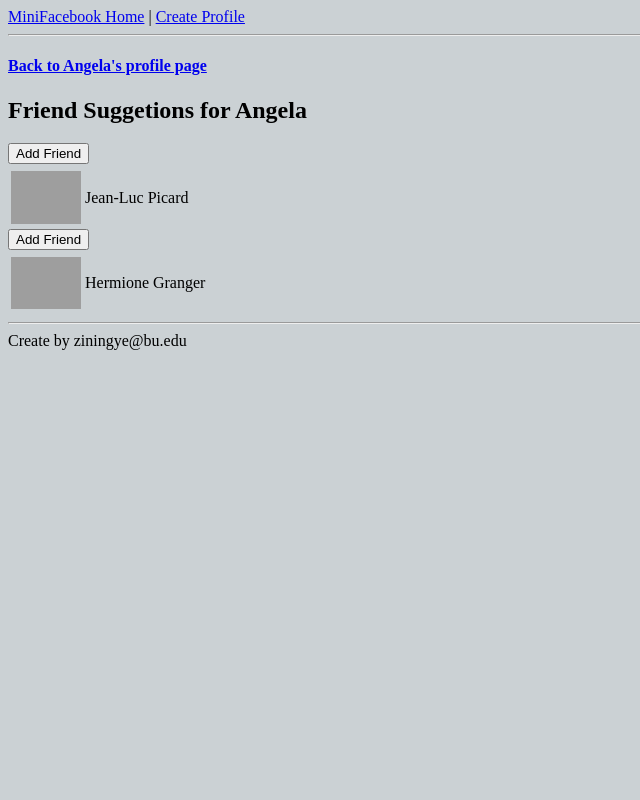
After one commit to ZYY3902/CS108, a Django app: page /mini_fb/profile/2/show_possible_friends in a window 1280 px wide. The commit adds this page. Shown: the whole page, without its empty margins (0-640 px from the left). Run offline with Django 3.2, Linux system fonts and the light colour scheme; data comes from the database, SQL or seed files in the repository; both versions use the stored data as it was after the commit; grey boxes are pictures that could not be loaded.

Commit message:
created Friend Suggestions; created add_friend()

```diff
--- a/mini_fb/models.py
+++ b/mini_fb/models.py
@@ -1,3 +1,4 @@
+from django.core.checks import messages
 from django.db import models
 from django.urls import reverse
 
@@ -34,6 +35,21 @@ class Profile(models.Model):
 
         return Profile.objects.filter(friends=self)
 
+    def get_news_feed(self):
+        '''return news feed items of the selected profile'''
+
+        news = StatusMessage.objects.filter(profile__in=self.get_friends()).order_by("-timestamp")
+        return news
+
+    def get_friend_suggestions(self):
+
+        friend_suggestions = Profile.objects.exclude(id=self.pk)
+
+        friend = self.get_friends()
+        possible_friends = friend_suggestions.exclude(pk__in=friend)
+
+        return possible_friends
+
 
 class StatusMessage(models.Model):
     '''model the data attributes of Facebook status message'''
--- a/mini_fb/templates/mini_fb/base.html
+++ b/mini_fb/templates/mini_fb/base.html
@@ -5,7 +5,7 @@
         <title>MiniFacebook</title>
     </head>
 
-    <body>
+    <body style="background-color:rgb(203, 209, 212);">
     <!-- navigation links -->
     <header>
         <a href="{% url 'show_all_profiles' %}">MiniFacebook Home</a> |
--- a/mini_fb/templates/mini_fb/create_profile_form.html
+++ b/mini_fb/templates/mini_fb/create_profile_form.html
@@ -4,7 +4,6 @@
 
 {% block content %}
 
-<body style="background-color:rgb(203, 209, 212);">
 <h1>Create a new profile</h1>
 
 <form method="POST"> <!-- HTTP POST to send data to the server -->
@@ -20,6 +19,5 @@
 
 </form>
 
-</body>
 
 {% endblock %}
--- a/mini_fb/templates/mini_fb/show_all_profiles.html
+++ b/mini_fb/templates/mini_fb/show_all_profiles.html
@@ -9,7 +9,6 @@ with this more specific version
 -->
 {% block content %}
 
-<body style="background-color:rgb(203, 209, 212);">
 <h2>Showing all Profiles</h2>
 
 <table>
@@ -38,6 +37,5 @@ with this more specific version
     </tr>
 </table>
 
-</body>
 
 {% endblock %}
--- /dev/null
+++ b/mini_fb/templates/mini_fb/show_possible_friends.html
@@ -0,0 +1,35 @@
+<!-- mini_fb/show_possible_friends.html -->
+
+{% extends 'mini_fb/base.html' %}
+
+{% block content %}
+
+<hr>
+<h4><a href="{% url 'show_profile_page' profile.pk %}">Back to {{profile.first_name}}'s profile page</a></h4>
+
+<h2>Friend Suggetions for {{profile.first_name}}</h2>
+
+{% for f in profile.get_friend_suggestions %}
+    <table>
+        <th>
+            <tr>
+                <td>
+                    <img src="{{f.image}}", style="max-width: 70;">
+                </td>
+                <td>
+                    {{f.first_name}} {{f.last_name}}</a>
+                </td>
+            </tr>
+            <tr>
+                <form method ="POST" action= "{% url 'add_friend' profile.pk f.pk %}">
+                    {% csrf_token %}
+                    <input type="submit" value="Add Friend">
+                </form>
+            </tr>
+        </th>
+    </table>
+
+{% endfor %}
+
+
+{% endblock %}
--- a/mini_fb/templates/mini_fb/update_profile_form.html
+++ b/mini_fb/templates/mini_fb/update_profile_form.html
@@ -4,7 +4,6 @@
 
 {% block content %}
 
-<body style="background-color:rgb(203, 209, 212);">
 
 <form method="POST"> <!-- HTTP POST to send data to the server -->
     {% csrf_token %}
@@ -18,6 +17,5 @@
     </table>
 
 </form>
-</body>
 
 {% endblock %}
--- a/mini_fb/urls.py
+++ b/mini_fb/urls.py
@@ -12,4 +12,7 @@ urlpatterns = [
     path('profile/<int:pk>/update', UpdateProfileView.as_view(), name='update_profile'),
     path('profile/<int:pk>/post_status', post_status_message, name='post_status'),
     path('profile/<int:profile_pk>/delete_status/<int:status_pk>', DeleteStatusMessageView.as_view(), name= 'delete_status'),
+    path('profile/<int:pk>/news_feed', ShowNewsFeedView.as_view(), name="news_feed"),
+    path('profile/<int:pk>/show_possible_friends', ShowPossibleFriendsView.as_view(), name="show_possible_friends"),
+    path('profile/<int:profile_pk>/add_friend/<int:friend_pk>', add_friend, name="add_friend")
 ]
--- a/mini_fb/views.py
+++ b/mini_fb/views.py
@@ -1,5 +1,6 @@
 from django.core.checks import messages
 from django.db import models
+from django.db.models.base import Model
 from django.urls import reverse
 from django.shortcuts import render, redirect
 from django.views.generic import ListView, DetailView, CreateView, UpdateView, DeleteView
@@ -88,6 +89,18 @@ class DeleteStatusMessageView(DeleteView):
         url = reverse('show_profile_page', kwargs={'pk':profile_pk})
         return url
 
+class ShowNewsFeedView(DetailView):
+
+    model = Profile
+    template_name = "mini_fb/show_news_feed.html"
+    context_object_name = "profilepage"
+
+
+class ShowPossibleFriendsView(DetailView):
+
+    model = Profile
+    template_name = "mini_fb/show_possible_friends.html"
+    context_object_name = "profile"
 
 
 def post_status_message(request, pk):
@@ -123,3 +136,14 @@ def post_status_message(request, pk):
     # redirect the user to the show_profile_page view
     url = reverse('show_profile_page', kwargs={'pk': pk})
     return redirect(url)
+
+def add_friend(request, profile_pk, friend_pk):
+    '''add a friend for the given profile'''
+
+    user = Profile.objects.get(pk=profile_pk)
+    friend = Profile.objects.get(pk=friend_pk)
+    user.friends.add(friend)
+    user.save()
+
+    url = reverse('show_profile_page', kwargs={'pk': profile_pk})
+    return redirect(url)
```
Also changed, not shown: mini_fb/templates/mini_fb/show_news_feed.html (added, +32 -0 lines), mini_fb/templates/mini_fb/show_profile_page.html (+6 -6 lines), db.sqlite3.
